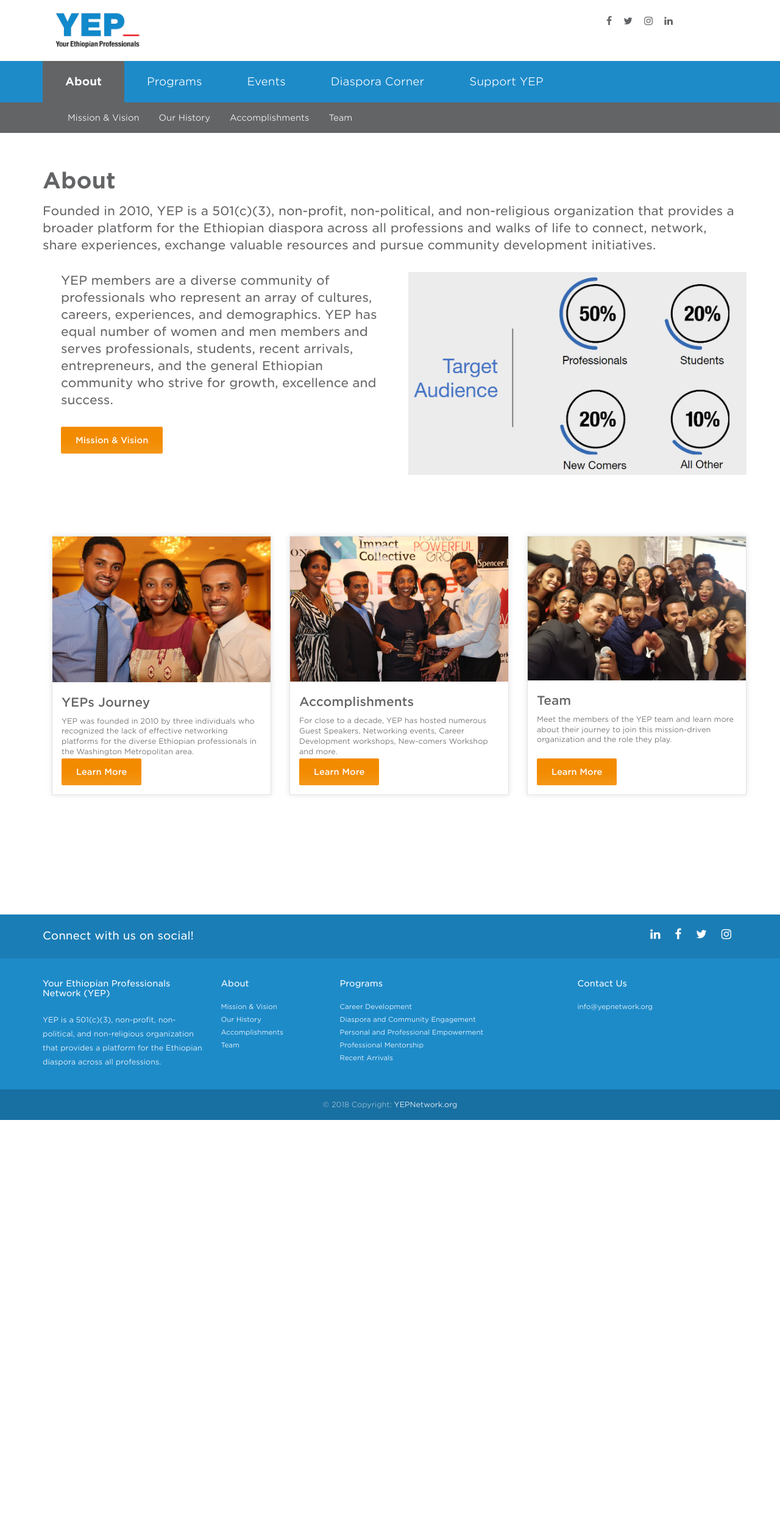
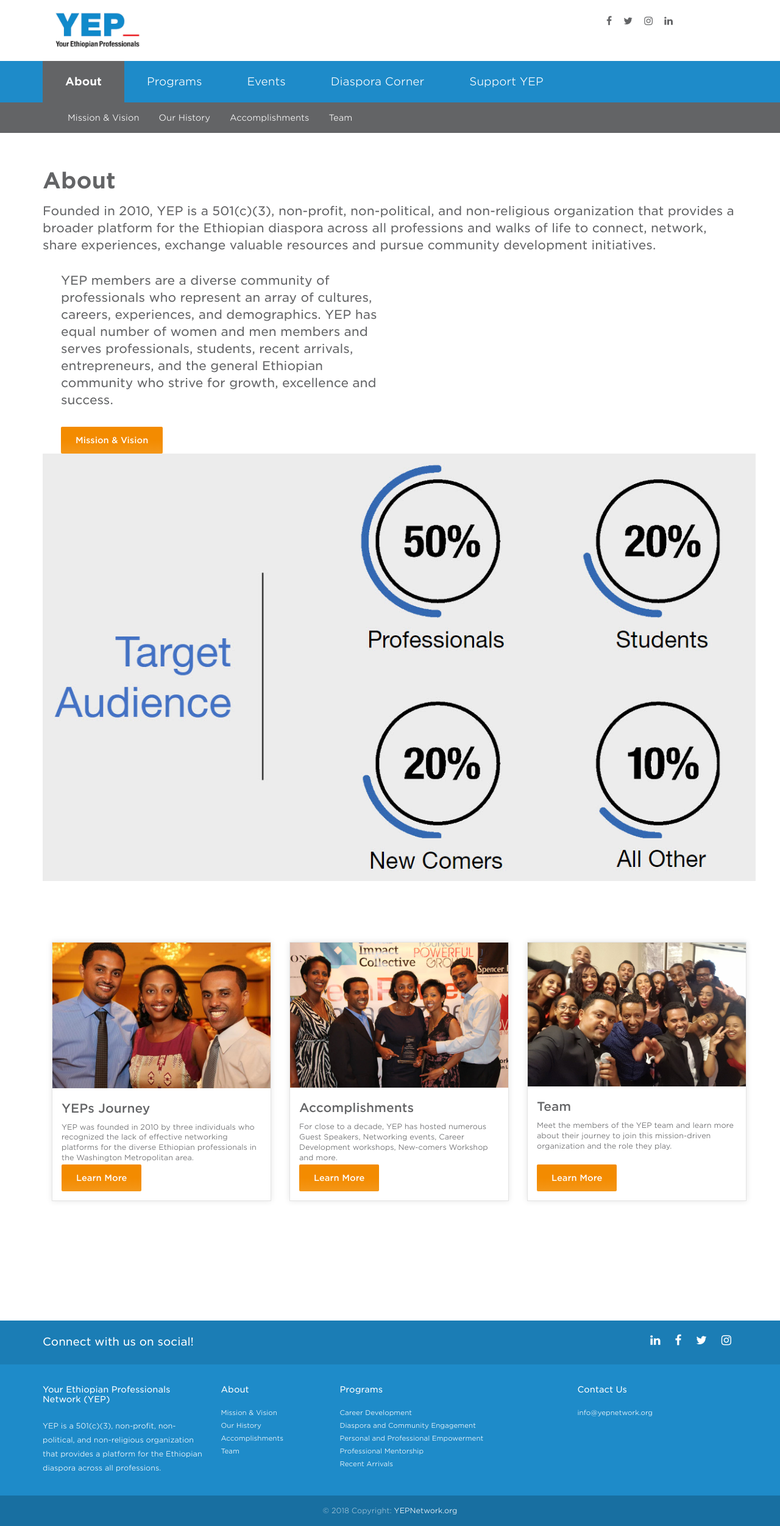
Before and after one commit to YEPNetwork/yepnetwork.github.io, a Jekyll site: the page built from about.html, in a window 1280 px wide. Shown: the whole page at 61% size. Built offline with Jekyll 4.4.1, drawn with Linux system fonts in a browser that asks for light colours; nearby versions of some CDN libraries; before the commit the page ends 1837 px from its top, so only the background shows below that.

Commit message:
Update about.html

```diff
--- a/about.html
+++ b/about.html
@@ -47,7 +47,7 @@
         <a href="/about/mission" class="btn btn-donate"> Mission &amp; Vision</a>
         </div>
       <div class="row">
-        <div class="col-sm-12 col-md-6">
+
             <img src="/assets/images/hero/target_audience.jpg">
         </div>
       </div>
```
